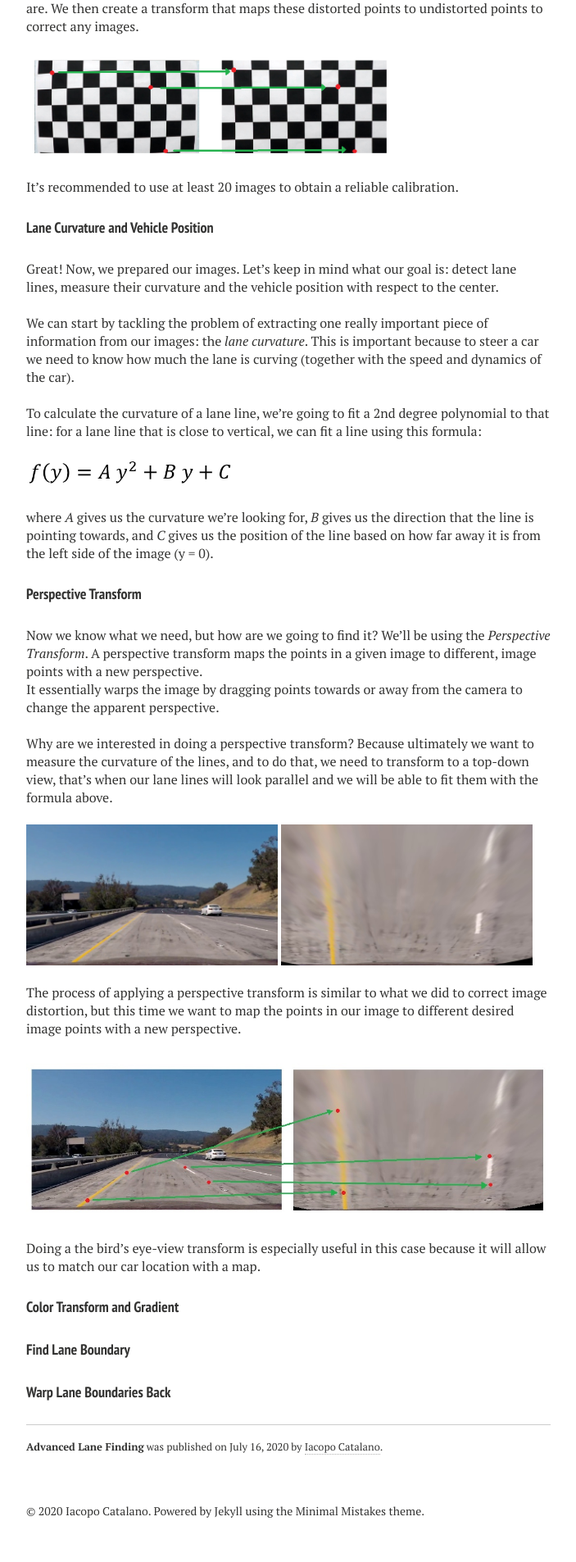
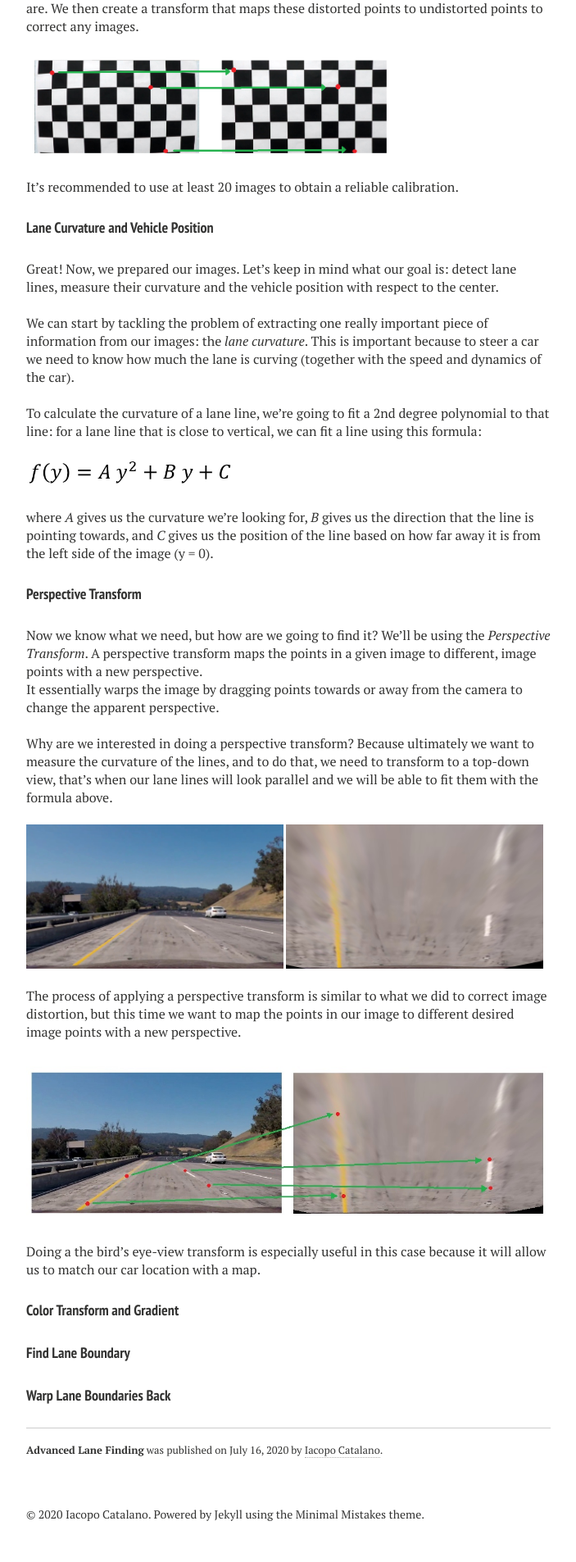
Before and after one commit to IacopomC/iacopomc.github.io, a Jekyll site: the page built from _posts/2020-07-16-advanced-lane-finding.md, in a window 1280 px wide. Shown: the part 1844-3750 px from the top of the page at 82% size, without its empty margins (288-991 px from the left). Built offline with Jekyll 4.4.1, drawn with Linux system fonts in a browser that asks for light colours; nearby versions of some CDN libraries; our own code applies the rules of GitHub Pages for plain Markdown files.

Commit message:
Try new width couple images

```diff
--- a/_posts/2020-07-16-advanced-lane-finding.md
+++ b/_posts/2020-07-16-advanced-lane-finding.md
@@ -112,8 +112,8 @@ Why are we interested in doing a perspective transform? Because ultimately we wa
 
 <br/>
 
-<img src="{{ site.url }}/assets/images/advanced-lane-finding-post/regular_view_road.jpg" width="48%">
-<img src="{{ site.url }}/assets/images/advanced-lane-finding-post/top_down_view_road.jpg" width="48%">
+<img src="{{ site.url }}/assets/images/advanced-lane-finding-post/regular_view_road.jpg" width="49%">
+<img src="{{ site.url }}/assets/images/advanced-lane-finding-post/top_down_view_road.jpg" width="49%">
 
 <br/>
 
```
